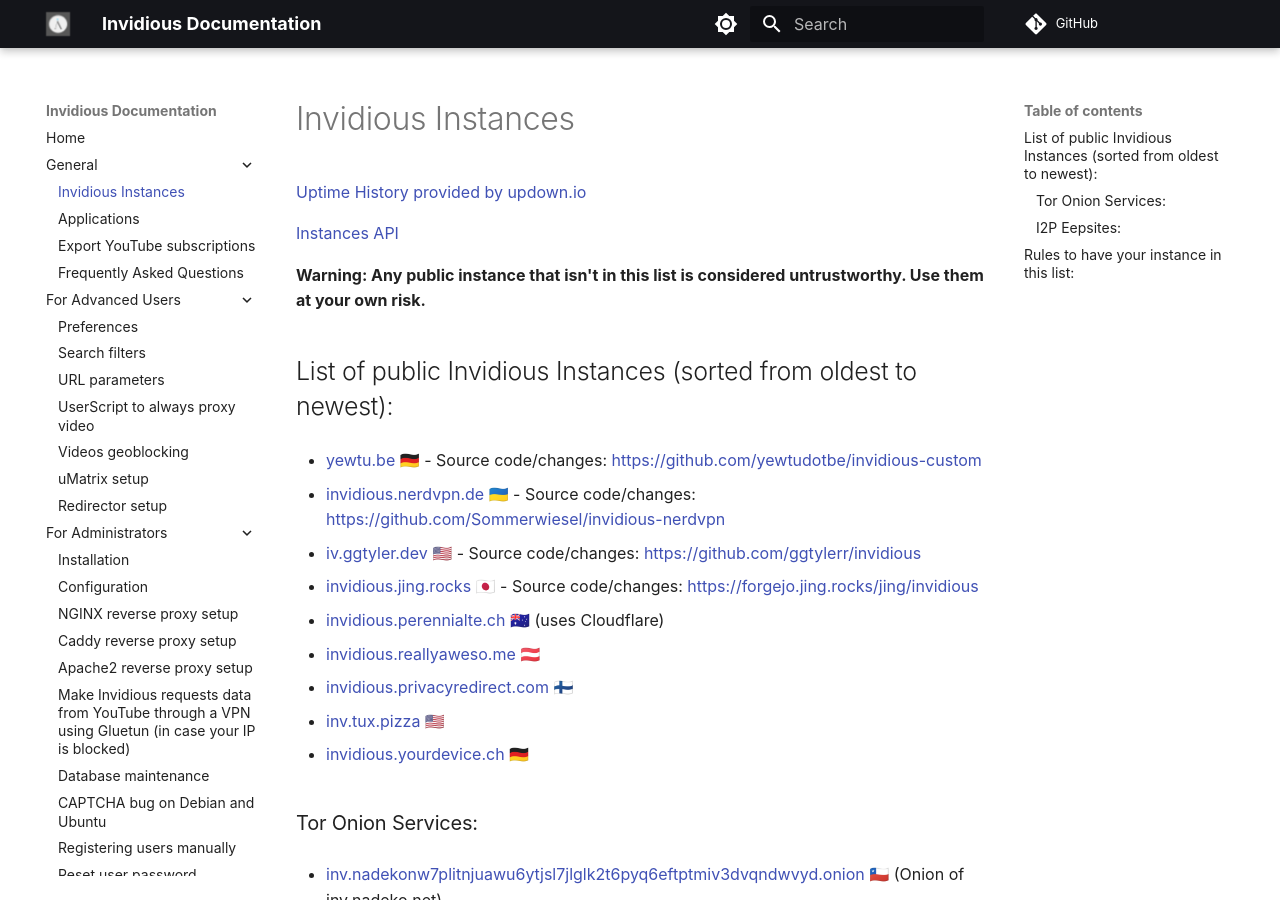
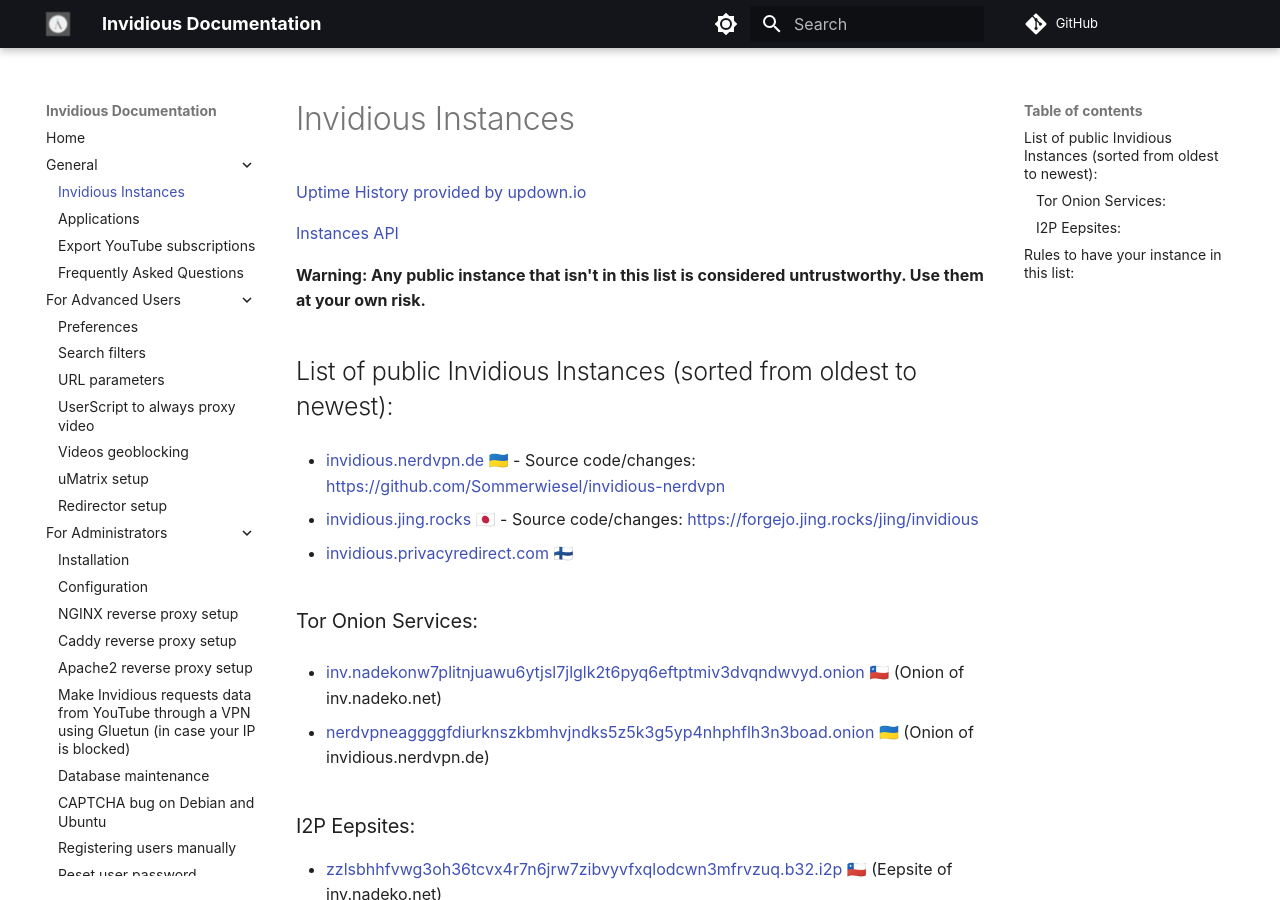
Before and after one commit to iv-org/documentation, an MkDocs documentation site: the page built from docs/instances.md, in a window 1280 px wide and 900 px high. Built offline with MkDocs 1.6.1 and Material for MkDocs 9.7.7, drawn with Linux system fonts in a browser that asks for light colours; comment, search, counter and statistics services are not loaded.

Commit message:
Keep only the instances that are working as of right now

```diff
--- a/docs/instances.md
+++ b/docs/instances.md
@@ -8,23 +8,11 @@
 
 ## List of public Invidious Instances (sorted from oldest to newest):
 
-* [yewtu.be](https://yewtu.be) 🇩🇪 - Source code/changes: https://github.com/yewtudotbe/invidious-custom
-
 * [invidious.nerdvpn.de](https://invidious.nerdvpn.de) 🇺🇦 - Source code/changes: https://github.com/Sommerwiesel/invidious-nerdvpn
-
-* [iv.ggtyler.dev](https://iv.ggtyler.dev) 🇺🇸 - Source code/changes: https://github.com/ggtylerr/invidious
 
 * [invidious.jing.rocks](https://invidious.jing.rocks) 🇯🇵 - Source code/changes: https://forgejo.jing.rocks/jing/invidious
 
-* [invidious.perennialte.ch](https://invidious.perennialte.ch) 🇦🇺 (uses Cloudflare)
-
-* [invidious.reallyaweso.me](https://invidious.reallyaweso.me) 🇦🇹
-
 * [invidious.privacyredirect.com](https://invidious.privacyredirect.com) 🇫🇮
-
-* [inv.tux.pizza](https://inv.tux.pizza) 🇺🇸
-
-* [invidious.yourdevice.ch](https://invidious.yourdevice.ch) 🇩🇪
 
 ### Tor Onion Services:
 
```
